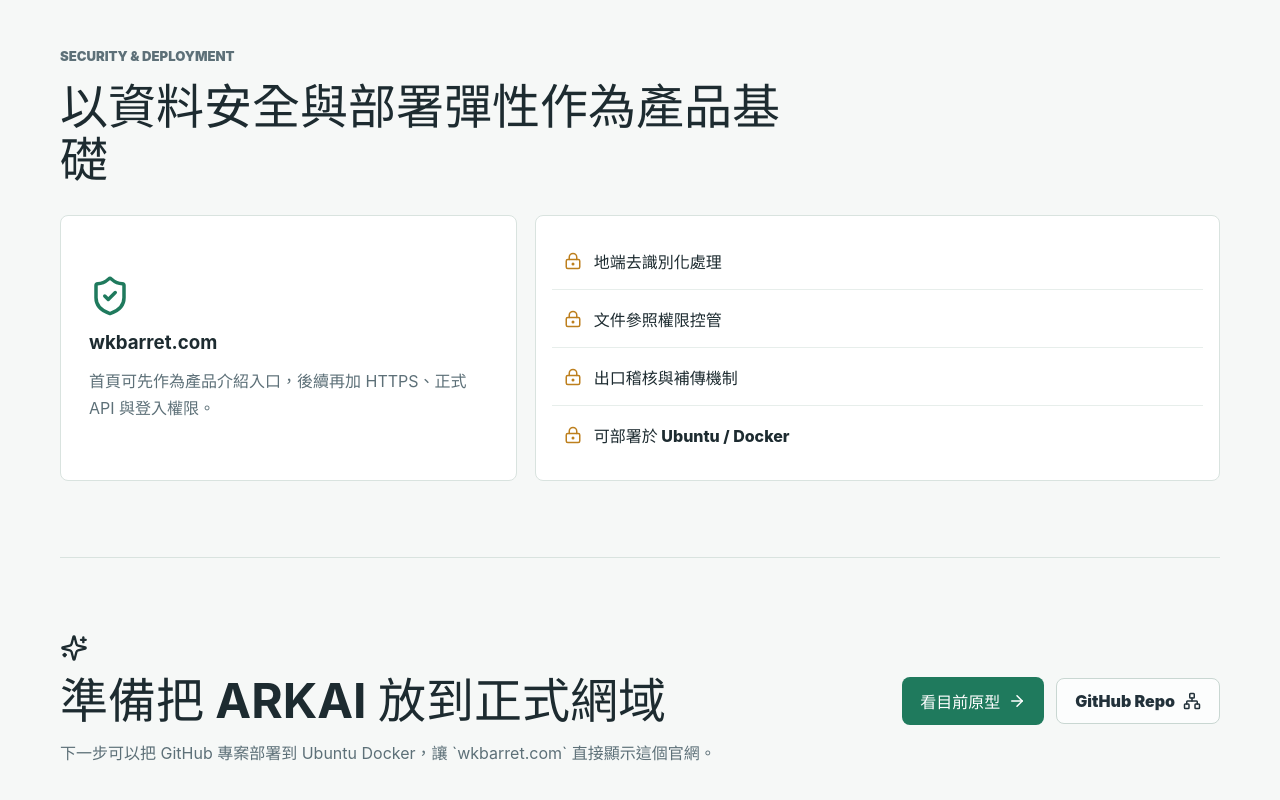
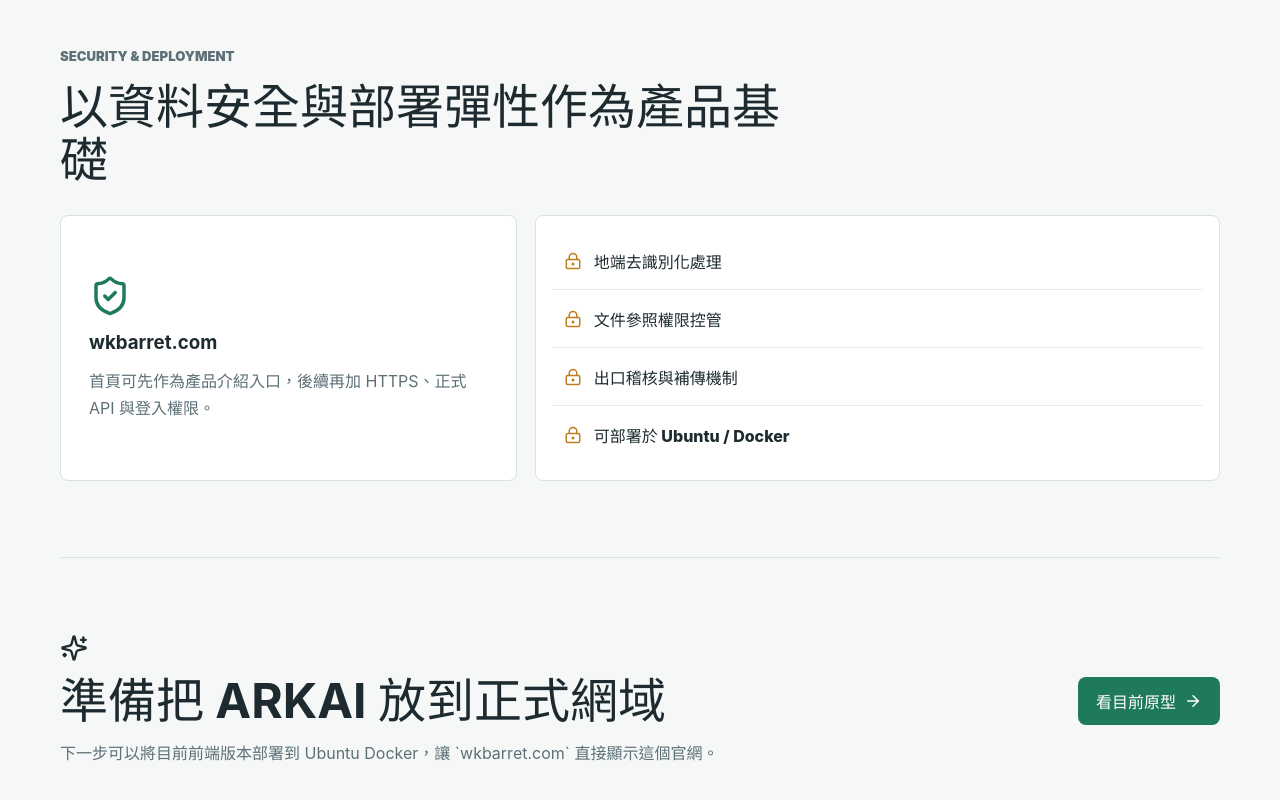
Before and after one commit to allenlee564/Arkai, a React (Vite) app: page / in a window 1280 px wide. Shown: the part 1973-2773 px from the top of the page. Built offline with nearby package versions, Linux system fonts and the light colour scheme.

Commit message:
Remove personal repository links from website

```diff
--- a/src/features/marketing/LandingPage.tsx
+++ b/src/features/marketing/LandingPage.tsx
@@ -9,7 +9,6 @@ import {
   HeartPulse,
   LockKeyhole,
   Menu,
-  Network,
   ShieldCheck,
   Sparkles,
   X,
@@ -41,7 +40,6 @@ const websiteMenus = [
     items: [
       { label: '資料安全', description: '權限、稽核與資料處理原則', href: '#security' },
       { label: '部署架構', description: 'Ubuntu 與 Docker 部署方向', href: '#security' },
-      { label: 'GitHub 專案', description: '查看 ARKAI 開發進度', href: 'https://github.com/allenlee564/Arkai' },
     ],
   },
 ] as const;
@@ -258,17 +256,13 @@ export function LandingPage() {
         <div>
           <Sparkles size={28} />
           <h2>準備把 ARKAI 放到正式網域</h2>
-          <p>下一步可以把 GitHub 專案部署到 Ubuntu Docker，讓 `wkbarret.com` 直接顯示這個官網。</p>
+          <p>下一步可以將目前前端版本部署到 Ubuntu Docker，讓 `wkbarret.com` 直接顯示這個官網。</p>
         </div>
         <div className="cta-actions">
           <a className="site-button primary-link" href="/app">
             看目前原型
             <ArrowRight size={18} />
           </a>
-          <a className="site-button secondary-link" href="https://github.com/allenlee564/Arkai">
-            GitHub Repo
-            <Network size={18} />
-          </a>
         </div>
       </section>
     </main>
```
